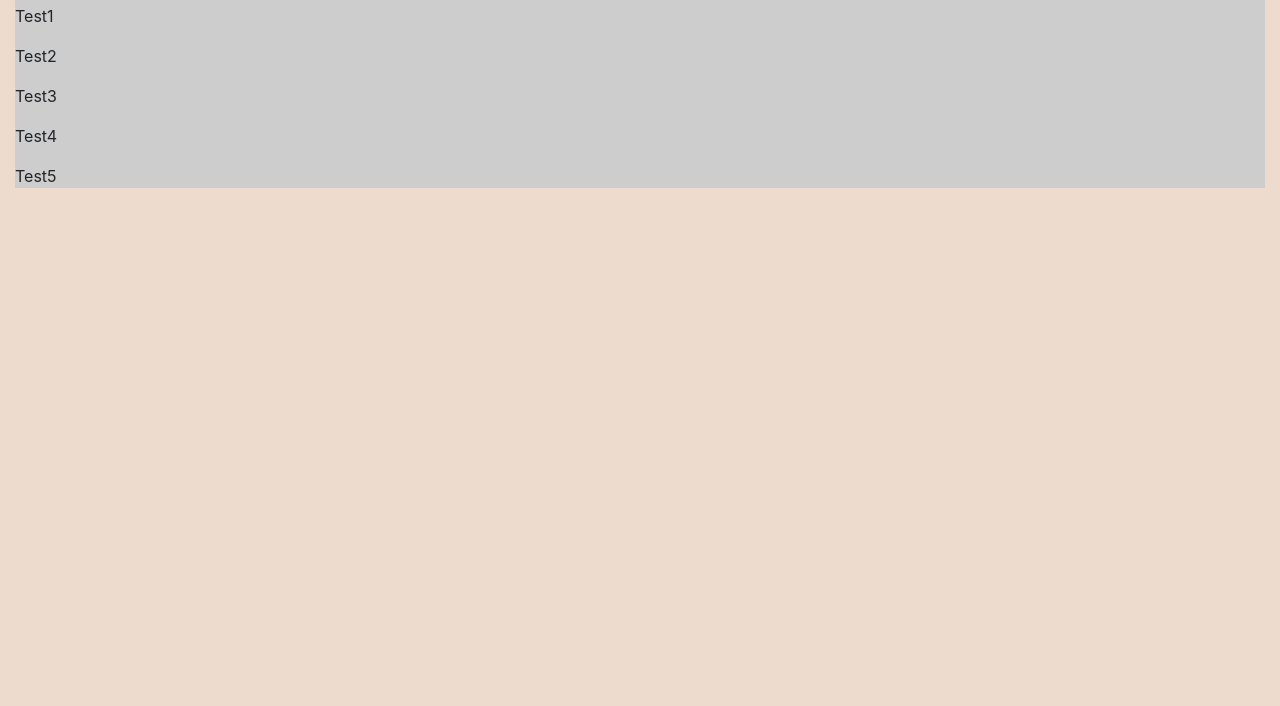
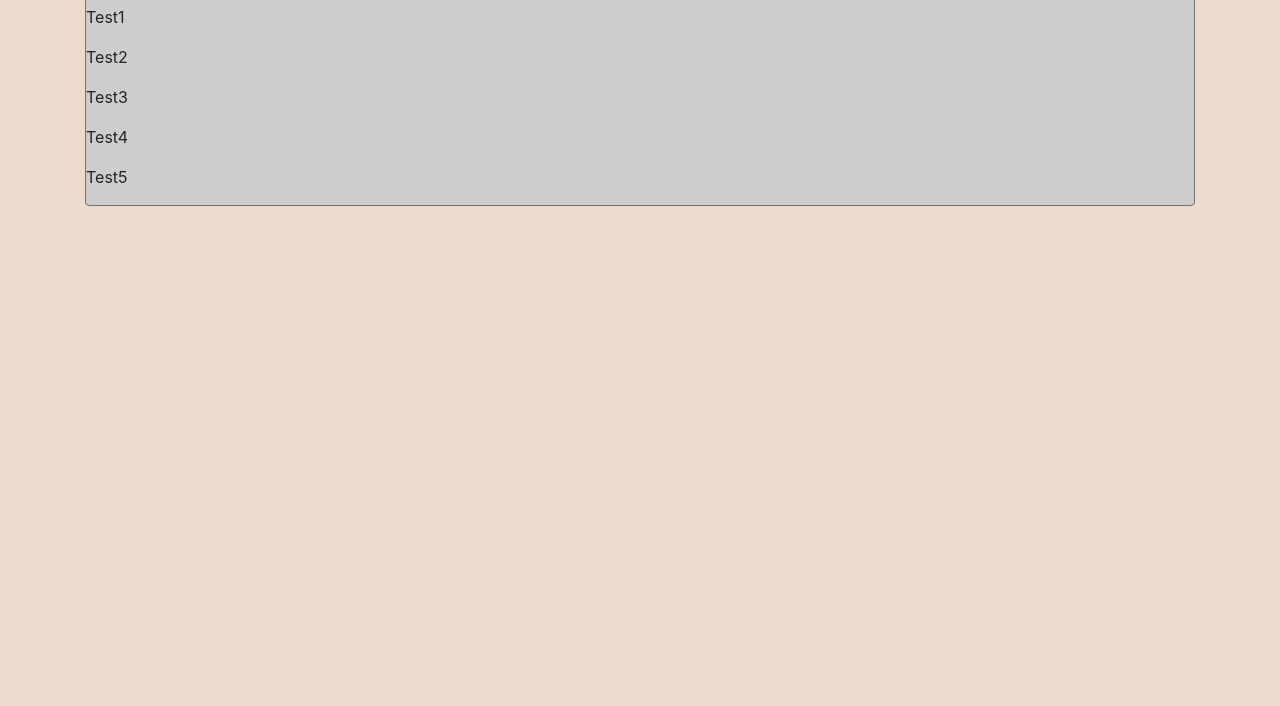
Before and after one commit to lbarret4/Cov-Lab6, a plain HTML site: page index.html in a window 1280 px wide. Shown: the part 94-800 px from the top of the page. Drawn offline with nearby package versions, Linux system fonts and the light colour scheme.

Commit message:
Added bootstrap styles to div

```diff
--- a/index.html
+++ b/index.html
@@ -8,9 +8,9 @@
     <link rel="stylesheet" href="style.css">
 </head>
 <body>
-    <div class='container-fluid'>
+    <div class='container'>
             <h1>My Singing Friends </h1>
-            <div class="friend">
+            <div class="friend border border-secondary rounded">
                 <h3>Friend</h3>
                 <p>Test1</p>
                 <p>Test2</p>
```
